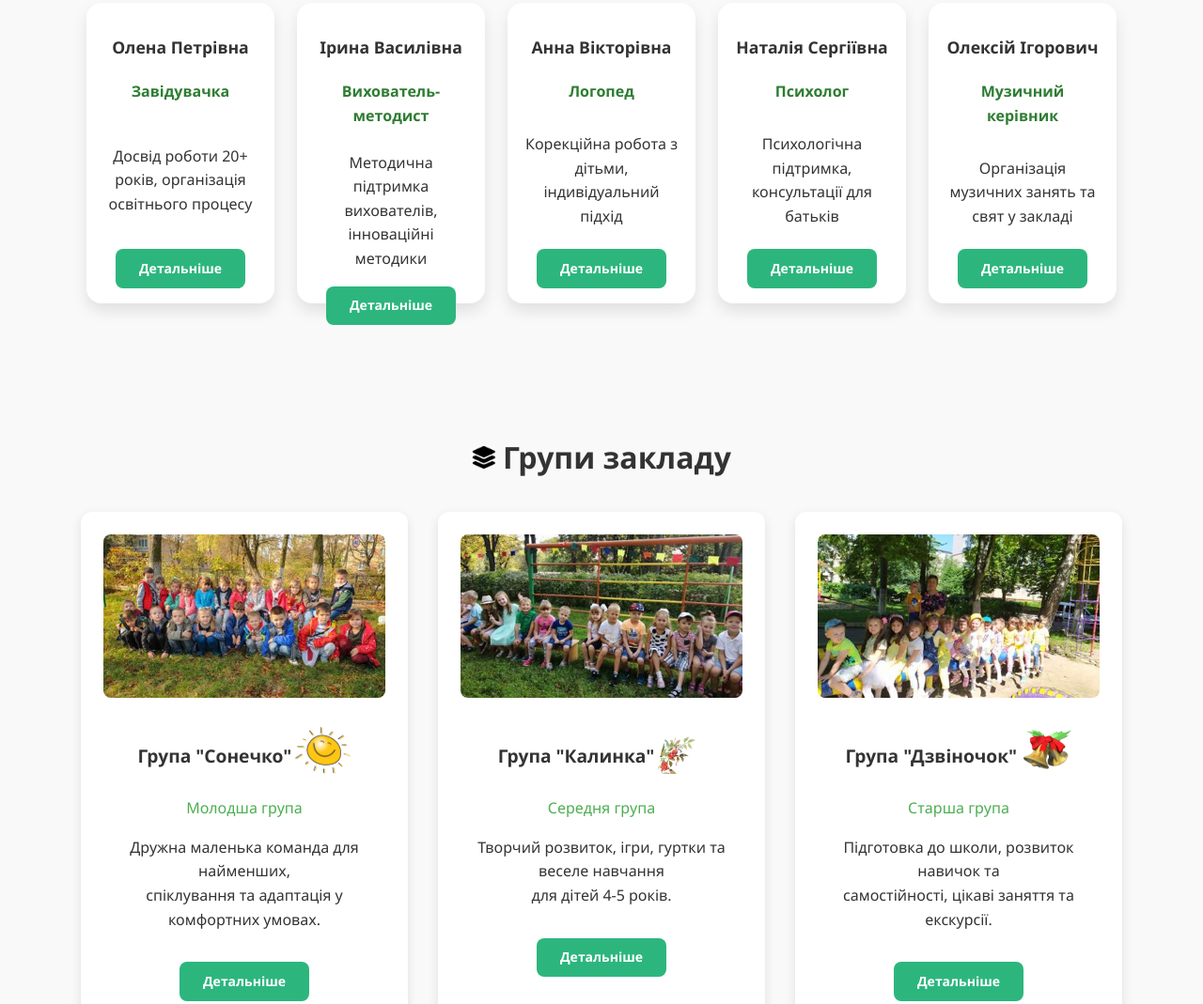
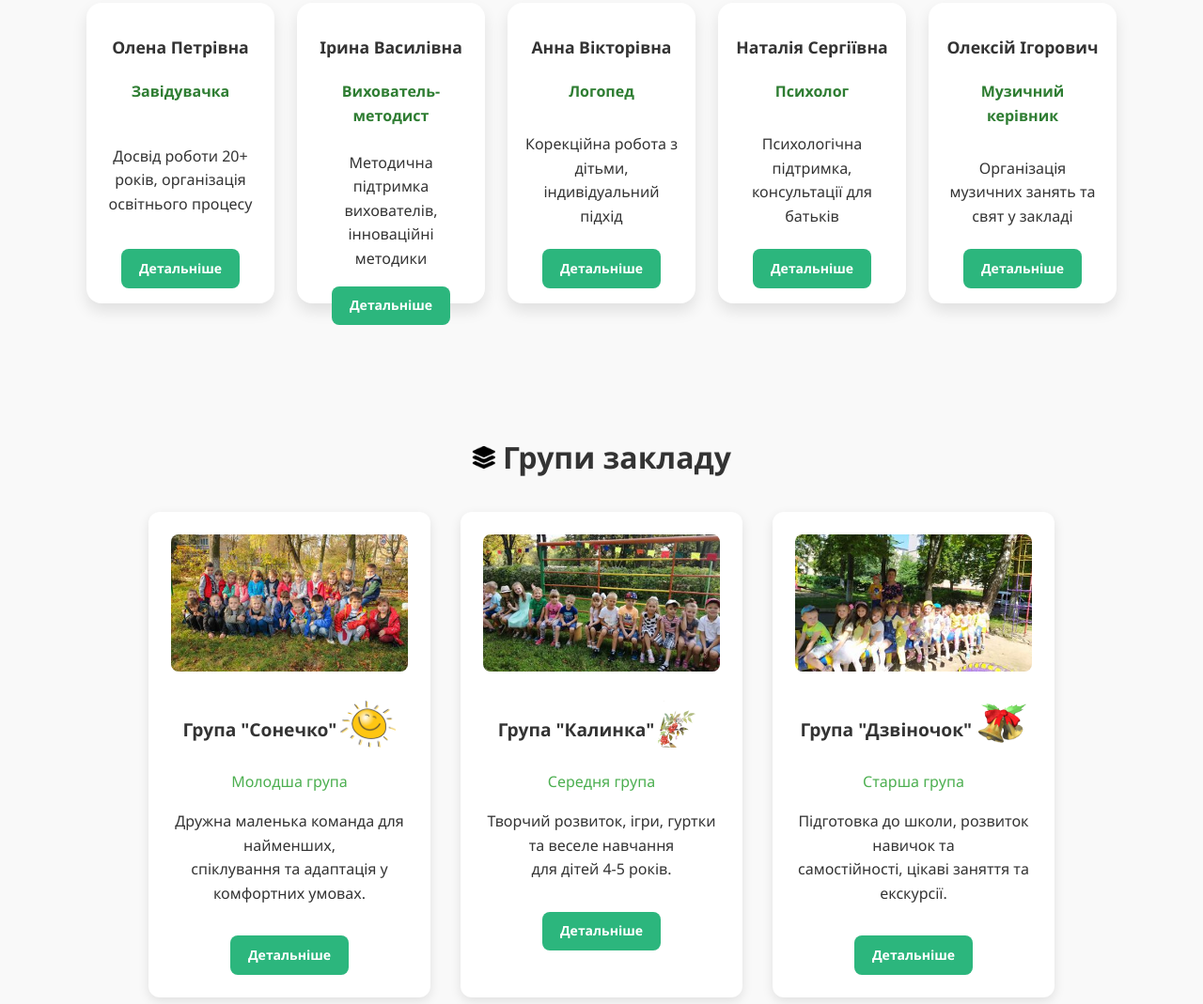
Before and after one commit to P1nher/Novovolynskyi-zaklad-doshkilnoi-osvity-4-Novovolynskoi-miskoi-rady-Volynskoi-oblasti, a plain HTML site: page index.html in a window 1280 px wide. Shown: the part 1347-2416 px from the top of the page at 94% size. Drawn offline with Linux system fonts and the light colour scheme.

Commit message:
Update style.css

```diff
--- a/css/style.css
+++ b/css/style.css
@@ -1125,3 +1125,16 @@ main {
     margin: 5px 0;
   }
 }
+
+
+
+
+  * {
+    box-sizing: border-box;
+    max-width: 100%;
+  }
+
+  img, video, iframe {
+    max-width: 100%;
+    height: auto;
+  }
```
